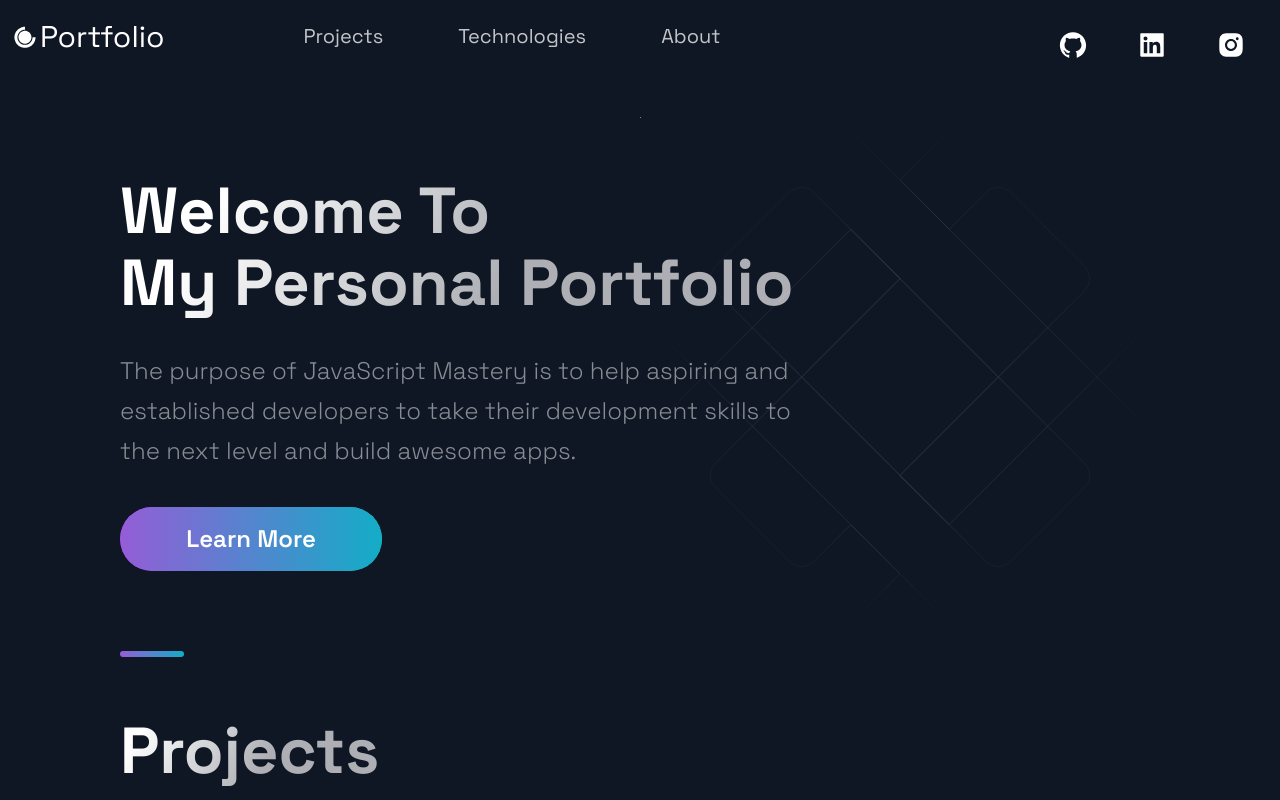
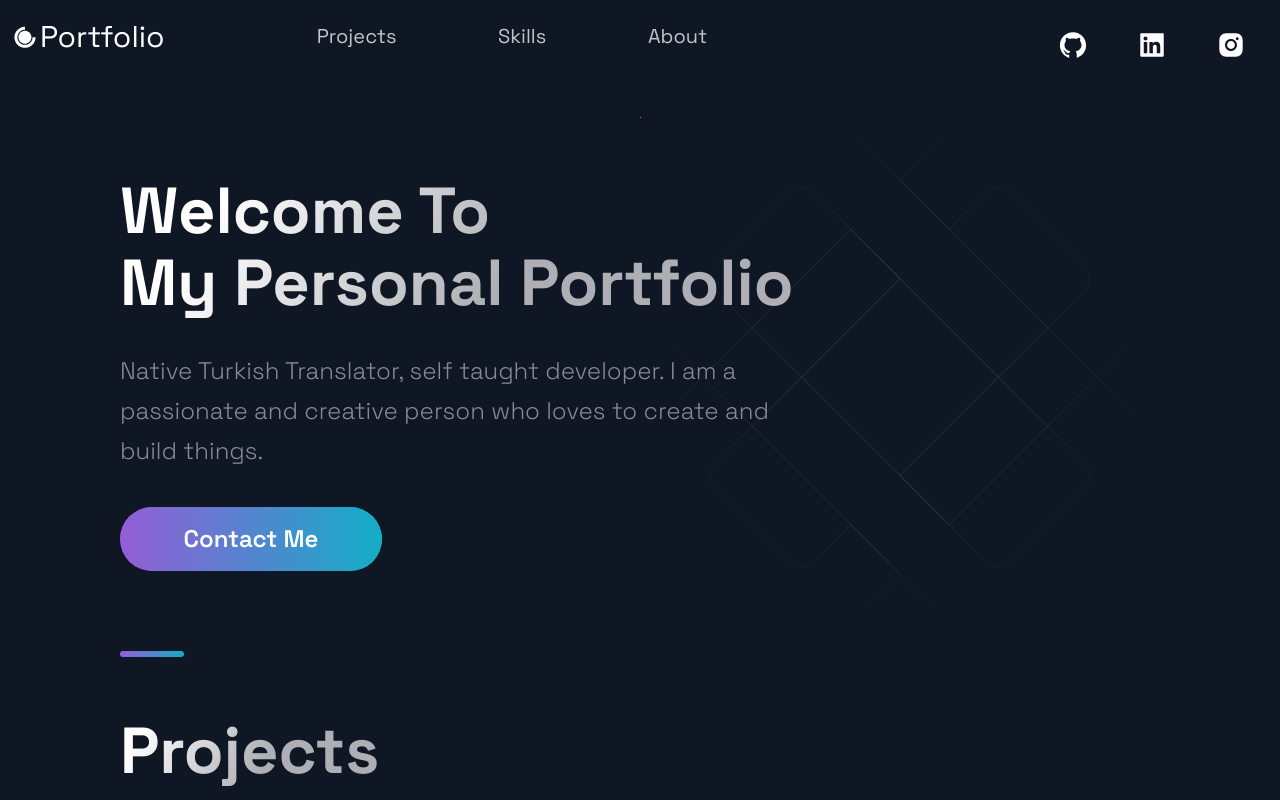
Before and after one commit to vedatkokmen/vedatkokmen.github.io, a Next.js app: page / in a window 1280 px wide. Shown: the top 800 px of the page. Built offline with nearby package versions, Linux system fonts and the light colour scheme.

Commit message:
minor changes

```diff
--- a/pages/index.js
+++ b/pages/index.js
@@ -6,10 +6,22 @@ import Technologies from "../src/components/Technologies/Technologies";
 import Timeline from "../src/components/TimeLine/TimeLine";
 import { Layout } from "../src/layout/Layout";
 import { Section } from "../src/styles/GlobalComponents";
+import Head from "next/head";
 
 const Home = () => {
   return (
     <Layout>
+      <Head>
+        <title>Vedat Kökmen</title>
+        <meta
+          name="description"
+          content="Vedat Kökmen is a Front-End Developer based in Istanbul, Turkey. He is a passionate and creative person who loves to create and build things. He is a self-taught developer and has a passion for learning new technologies and frameworks."
+        />
+        <meta
+          name="keywords"
+          content="frontend developer vedat kökmen istanbul translator turkish sdl reactjs javascript"
+        />
+      </Head>
       <Section grid>
         <Hero />
         <BgAnimation />
--- a/src/components/Footer/Footer.js
+++ b/src/components/Footer/Footer.js
@@ -1,21 +1,27 @@
-import React from 'react';
-import { AiFillGithub, AiFillInstagram, AiFillLinkedin } from 'react-icons/ai';
+import React from "react";
+import { AiFillGithub, AiFillInstagram, AiFillLinkedin } from "react-icons/ai";
 
-import { SocialIcons } from '../Header/HeaderStyles';
-import { CompanyContainer, FooterWrapper, LinkColumn, LinkItem, LinkList, LinkTitle, Slogan, SocialContainer, SocialIconsContainer } from './FooterStyles';
+import { SocialIcons } from "../Header/HeaderStyles";
+import {
+  CompanyContainer,
+  FooterWrapper,
+  LinkColumn,
+  LinkItem,
+  LinkList,
+  LinkTitle,
+  Slogan,
+  SocialContainer,
+  SocialIconsContainer,
+} from "./FooterStyles";
 
 const Footer = () => {
   return (
     <FooterWrapper>
       <LinkList>
         <LinkColumn>
-          <LinkTitle>Call</LinkTitle>
-          <LinkItem href="tel:314-343-3432">314-343-3432</LinkItem>
-        </LinkColumn>
-        <LinkColumn>
           <LinkTitle>Email</LinkTitle>
-          <LinkItem href="mailto:contact@jsmastery.com">
-            contact@jsmastery.com
+          <LinkItem href="mailto:vedatkoekmen@gmail.com">
+            vedatkoekmen@gmail.com
           </LinkItem>
         </LinkColumn>
       </LinkList>
@@ -24,13 +30,13 @@ const Footer = () => {
           <Slogan>Innovating one project at a time</Slogan>
         </CompanyContainer>
         <SocialContainer>
-          <SocialIcons href="https://google.com">
+          <SocialIcons href="https://github.com/vedatkokmen">
             <AiFillGithub size="3rem" />
           </SocialIcons>
-          <SocialIcons href="https://google.com">
+          <SocialIcons href="https://linkedin.com/in/vedatkokmen">
             <AiFillLinkedin size="3rem" />
           </SocialIcons>
-          <SocialIcons href="https://google.com">
+          <SocialIcons href="https://instagram.com/vedatkokmen">
             <AiFillInstagram size="3rem" />
           </SocialIcons>
         </SocialContainer>
--- a/src/components/Header/Header.js
+++ b/src/components/Header/Header.js
@@ -36,8 +36,8 @@ const Header = () => (
         </Link>
       </li>
       <li>
-        <Link href="#tech" passHref>
-          <NavLink>Technologies</NavLink>
+        <Link href="#skills" passHref>
+          <NavLink>Skills</NavLink>
         </Link>
       </li>
       <li>
@@ -47,13 +47,13 @@ const Header = () => (
       </li>
     </Div2>
     <Div3>
-      <SocialIcons href="https://google.com">
+      <SocialIcons href="https://github.com/vedatkokmen">
         <AiFillGithub size="3rem" />
       </SocialIcons>
-      <SocialIcons href="https://google.com">
+      <SocialIcons href="https://github.com/in/vedatkokmen">
         <AiFillLinkedin size="3rem" />
       </SocialIcons>
-      <SocialIcons href="https://google.com">
+      <SocialIcons href="https://instagram.com/vedatkokmen">
         <AiFillInstagram size="3rem" />
       </SocialIcons>
     </Div3>
--- a/src/components/Hero/Hero.js
+++ b/src/components/Hero/Hero.js
@@ -1,8 +1,12 @@
-import React from 'react';
+import React from "react";
 
-import { Section, SectionText, SectionTitle } from '../../styles/GlobalComponents';
-import Button from '../../styles/GlobalComponents/Button';
-import { LeftSection } from './HeroStyles';
+import {
+  Section,
+  SectionText,
+  SectionTitle,
+} from "../../styles/GlobalComponents";
+import Button from "../../styles/GlobalComponents/Button";
+import { LeftSection } from "./HeroStyles";
 
 const Hero = (props) => (
   <>
@@ -13,9 +17,14 @@ const Hero = (props) => (
           My Personal Portfolio
         </SectionTitle>
         <SectionText>
-        The purpose of JavaScript Mastery is to help aspiring and established developers to take their development skills to the next level and build awesome apps.
+          Native Turkish Translator, self taught developer. I am a passionate
+          and creative person who loves to create and build things.
         </SectionText>
-        <Button onClick={props.handleClick}>Learn More</Button>
+        <Button
+          onClick={() => (window.location = "mailto:vedatkoekmen@gmail.com")}
+        >
+          Contact Me
+        </Button>
       </LeftSection>
     </Section>
   </>
--- a/src/components/Technologies/Technologies.js
+++ b/src/components/Technologies/Technologies.js
@@ -15,7 +15,7 @@ import {
 } from "./TechnologiesStyles";
 
 const Technologies = () => (
-  <Section id="tech">
+  <Section id="skills">
     <SectionDivider divider />
     <SectionTitle>Technologies</SectionTitle>
     <SectionText>
```
